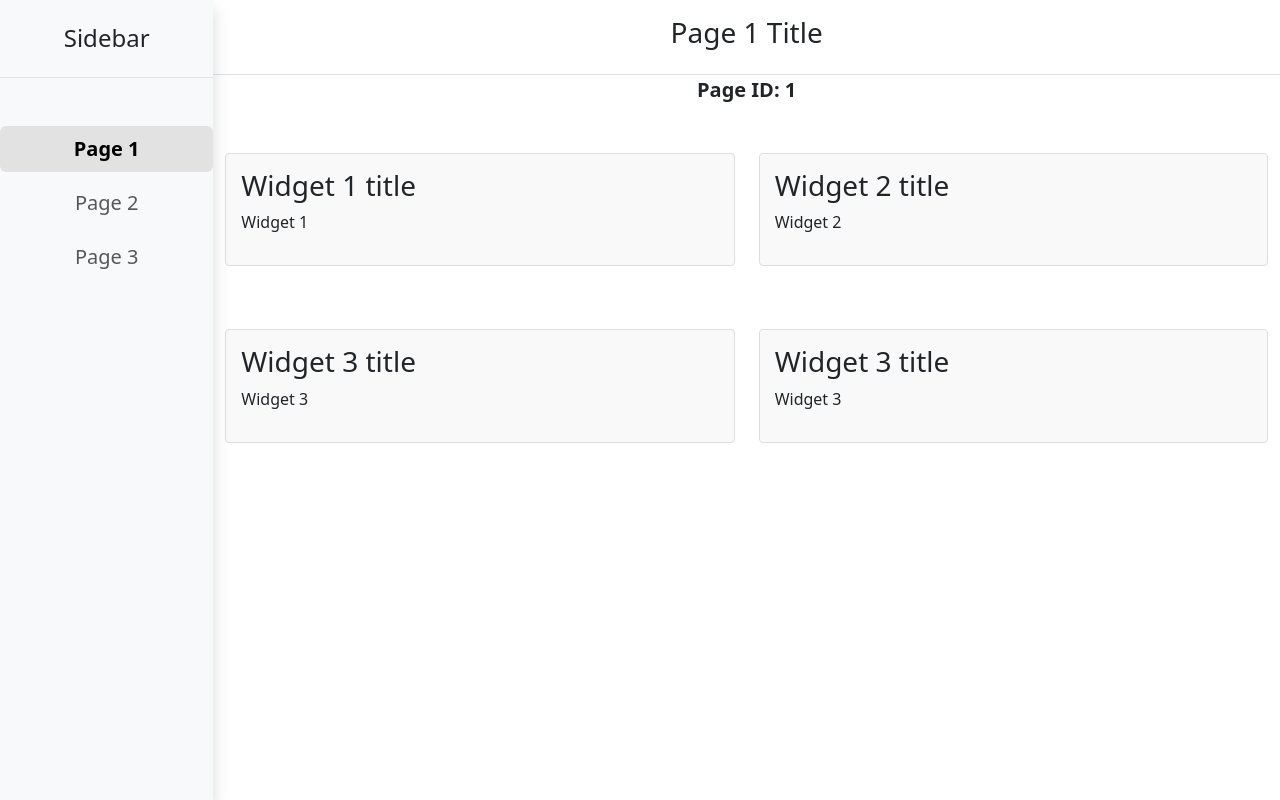
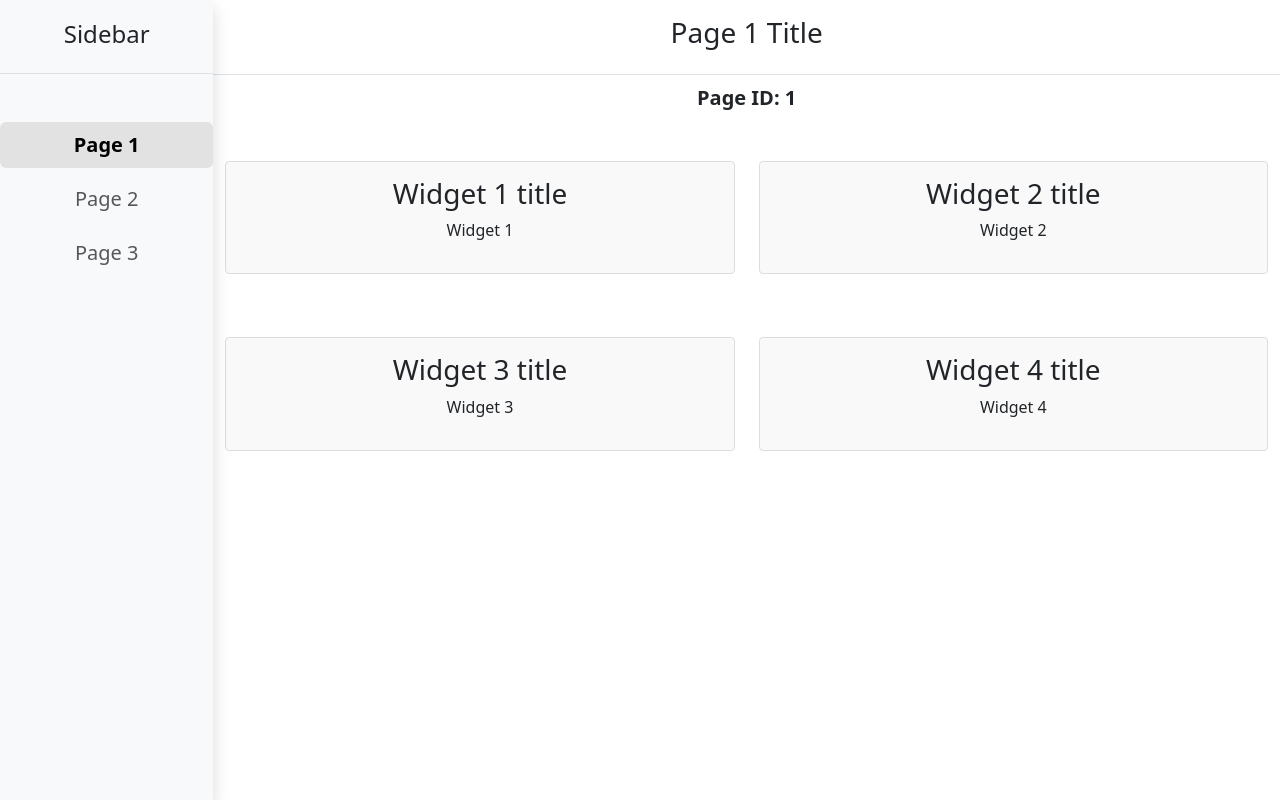
Before and after one commit to ASaber74/react-json, a React (Vite) app: page /page/1 in a window 1280 px wide. Built offline with nearby package versions, Linux system fonts and the light colour scheme.

Commit message:
fixing some styles

```diff
--- a/public/pages.json
+++ b/public/pages.json
@@ -4,7 +4,7 @@
       "id": 1,
       "widgets": [
         {
-          "widgetName": "Widget 1 ",
+          "widgetName": "Widget 1",
           "widgetTitle": "Widget 1 title",
           "directiveName": "directive 1",
           "x": 10,
@@ -37,9 +37,9 @@
           "maxY": 10
         },
         {
-          "widgetName": "Widget 3 ",
-          "widgetTitle": "Widget 3 title",
-          "directiveName": "directive 3",
+          "widgetName": "Widget 4 ",
+          "widgetTitle": "Widget 4 title",
+          "directiveName": "directive 4",
           "x": 10,
           "y": 10,
           "minX": 10,
@@ -53,9 +53,9 @@
       "id": 2,
       "widgets": [
         {
-          "widgetName": "Widget 1 ",
-          "widgetTitle": "Widget 1 title",
-          "directiveName": "directive 1",
+          "widgetName": "Widget 5 ",
+          "widgetTitle": "Widget 5 title",
+          "directiveName": "directive 5",
           "x": 10,
           "y": 10,
           "minX": 10,
@@ -64,9 +64,9 @@
           "maxY": 10
         },
         {
-          "widgetName": "Widget 2 ",
-          "widgetTitle": "Widget 2 title",
-          "directiveName": "directive 2",
+          "widgetName": "Widget 6 ",
+          "widgetTitle": "Widget 6 title",
+          "directiveName": "directive 6",
           "x": 10,
           "y": 10,
           "minX": 10,
@@ -75,9 +75,9 @@
           "maxY": 10
         },
         {
-          "widgetName": "Widget 3 ",
-          "widgetTitle": "Widget 3 title",
-          "directiveName": "directive 3",
+          "widgetName": "Widget 7 ",
+          "widgetTitle": "Widget 7 title",
+          "directiveName": "directive 7",
           "x": 10,
           "y": 10,
           "minX": 10,
@@ -86,9 +86,9 @@
           "maxY": 10
         },
         {
-          "widgetName": "Widget 3 ",
-          "widgetTitle": "Widget 3 title",
-          "directiveName": "directive 3",
+          "widgetName": "Widget 8 ",
+          "widgetTitle": "Widget 8 title",
+          "directiveName": "directive 8",
           "x": 10,
           "y": 10,
           "minX": 10,
@@ -102,9 +102,9 @@
       "id": 3,
       "widgets": [
         {
-          "widgetName": "Widget 1 ",
-          "widgetTitle": "Widget 1 title",
-          "directiveName": "directive 1",
+          "widgetName": "Widget 9 ",
+          "widgetTitle": "Widget 9 title",
+          "directiveName": "directive 9",
           "x": 10,
           "y": 10,
           "minX": 10,
@@ -113,9 +113,9 @@
           "maxY": 10
         },
         {
-          "widgetName": "Widget 2 ",
-          "widgetTitle": "Widget 2 title",
-          "directiveName": "directive 2",
+          "widgetName": "Widget 10 ",
+          "widgetTitle": "Widget 10 title",
+          "directiveName": "directive 10",
           "x": 10,
           "y": 10,
           "minX": 10,
@@ -124,9 +124,9 @@
           "maxY": 10
         },
         {
-          "widgetName": "Widget 3 ",
-          "widgetTitle": "Widget 3 title",
-          "directiveName": "directive 3",
+          "widgetName": "Widget 11 ",
+          "widgetTitle": "Widget 11 title",
+          "directiveName": "directive 11",
           "x": 10,
           "y": 10,
           "minX": 10,
@@ -135,9 +135,9 @@
           "maxY": 10
         },
         {
-          "widgetName": "Widget 3 ",
-          "widgetTitle": "Widget 3 title",
-          "directiveName": "directive 3",
+          "widgetName": "Widget 12 ",
+          "widgetTitle": "Widget 12 title",
+          "directiveName": "directive 12",
           "x": 10,
           "y": 10,
           "minX": 10,
--- a/src/App.css
+++ b/src/App.css
@@ -1,19 +1,24 @@
+.reset-link {
+  text-decoration: none;
+  color: inherit;
+}
+
 .sidebar {
   position: fixed;
   top: 0;
   bottom: 0;
   left: 0;
-  padding: 48px 0 0; /* Height of navbar */
+  padding: 48px 0 0;
 }
 
 .sidebar-sticky {
   position: -webkit-sticky;
   position: sticky;
-  top: 0; /* Height of navbar */
+  top: 0;
   height: calc(100vh - 48px);
-  padding-top: .5rem;
+  padding-top: 0.5rem;
   overflow-x: hidden;
-  overflow-y: auto; /* Scrollable contents if viewport is shorter than content. */
+  overflow-y: auto;
 }
 
 .nav-link.active {
--- a/src/pages/PageDetail.tsx
+++ b/src/pages/PageDetail.tsx
@@ -1,5 +1,6 @@
 import { Widget } from "../types/types";
-import { Container, Row, Col } from "react-bootstrap";
+import { Container, Row } from "react-bootstrap";
+import PageWidget from "../ui/PageWidget";
 
 interface PageProps {
   id: string;
@@ -9,17 +10,12 @@ interface PageProps {
 export default function PageDetail({ id, widgets }: PageProps) {
   return (
     <>
-      <div className="text-center fw-bold fs-5">Page ID: {id}</div>
+      <div className="text-center fw-bold fs-5 mt-2">Page ID: {id}</div>
       <Container>
         <Row>
           {widgets &&
             widgets.map((widget, index) => (
-              <Col key={index} xs={12} sm={6} md={6}>
-                <div className="widget-container mt-5">
-                  <h3>{widget.widgetTitle}</h3>
-                  <p>{widget.widgetName}</p>
-                </div>
-              </Col>
+              <PageWidget widget={widget} key={index} />
             ))}
         </Row>
       </Container>
--- /dev/null
+++ b/src/ui/NavLinks.tsx
@@ -0,0 +1,20 @@
+import { Nav } from "react-bootstrap";
+import { Menu } from "../types/types";
+import { NavLink } from "react-router-dom";
+
+interface NavLinksProps {
+  page: Menu;
+}
+
+export default function NavLinks({ page }: NavLinksProps) {
+  return (
+    <Nav.Link
+      key={page.id}
+      as={NavLink}
+      to={`/page/${page.id}`}
+      className="rounded"
+    >
+      {page.pageName}
+    </Nav.Link>
+  );
+}
--- /dev/null
+++ b/src/ui/PageWidget.tsx
@@ -0,0 +1,17 @@
+import { Col } from "react-bootstrap";
+import { Widget } from "../types/types";
+
+interface PageWidgetProps {
+  widget: Widget;
+}
+
+export default function PageWidget({ widget }: PageWidgetProps) {
+  return (
+    <Col xs={12} sm={6} md={6} className="text-center">
+      <div className="widget-container mt-5">
+        <h3>{widget.widgetTitle}</h3>
+        <p>{widget.widgetName}</p>
+      </div>
+    </Col>
+  );
+}
--- a/src/ui/SideNav.tsx
+++ b/src/ui/SideNav.tsx
@@ -1,8 +1,9 @@
 import { Nav, Navbar } from "react-bootstrap";
 import "../App.css";
-import { NavLink } from "react-router-dom";
 import { useMenuData } from "../hooks/useMenuData";
 import { Menu } from "../types/types";
+import NavLinks from "./NavLinks";
+import { Link } from "react-router-dom";
 
 export default function SideNav() {
   const { menuData, loading, error } = useMenuData();
@@ -16,23 +17,15 @@ export default function SideNav() {
   }
 
   return (
-    <Navbar
-      bg="light"
-      className="flex-column vh-100 text-center shadow"
-    >
+    <Navbar bg="light" className="flex-column vh-100 text-center shadow pt-1">
       <div className="border-bottom w-100 text-center">
-        <h4 className="mb-4 mt-3">Sidebar</h4>
+        <Link to="home" className="reset-link">
+          <h4 className="mb-4 mt-3">Sidebar</h4>
+        </Link>
       </div>
       <Nav className="flex-column mt-5 fs-5 w-100 text-center gap-2">
         {menuData.map((page: Menu) => (
-          <Nav.Link
-            key={page.id}
-            as={NavLink}
-            to={`/page/${page.id}`}
-            className="rounded"
-          >
-            {page.pageName}
-          </Nav.Link>
+          <NavLinks key={page.id} page={page} />
         ))}
       </Nav>
     </Navbar>
```
